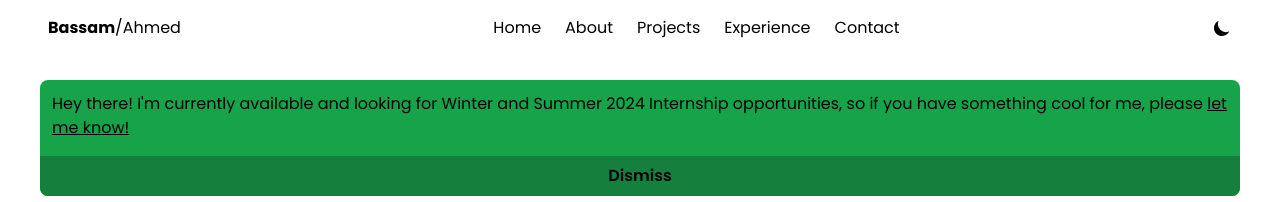
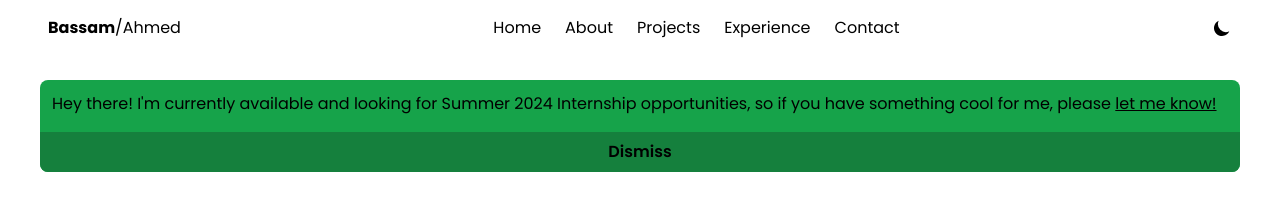
Before and after one commit to BaamAhmed/portfolio-v2-react, a React (Create React App) app: page / in a window 1280 px wide. Shown: the top 202 px of the page. Built offline with nearby package versions, Linux system fonts and the light colour scheme.

Commit message:
updated resume and internship availability for winter 2024

```diff
--- a/src/components/Flash.tsx
+++ b/src/components/Flash.tsx
@@ -12,7 +12,7 @@ function Flash() {
             {showMsg &&
             <div className="flex flex-col justify-between col-span-1 md:col-span-2 bg-green-600 mt-10 rounded-lg">
                 <h1 className='mb-1 p-3'>
-                    Hey there! I'm currently available and looking for Winter and Summer 2024 Internship opportunities, so if you have something cool for me, please <a className='underline hover:text-green-400' href="/contact">let me know!</a>
+                    Hey there! I'm currently available and looking for Summer 2024 Internship opportunities, so if you have something cool for me, please <a className='underline hover:text-green-400' href="/contact">let me know!</a>
                 </h1>
                 <button onClick={handleClose}>
                     <div className="flex rounded-b-lg justify-center align-center bg-green-700 hover:bg-green-900 py-2">
--- a/src/pages/Contact.tsx
+++ b/src/pages/Contact.tsx
@@ -8,7 +8,7 @@ const Contact = () => {
                     <a rel="noreferrer" target="_blank" href="https://github.com/BaamAhmed" className="rounded-lg hover:bg-slate-400 bg-red-400 text-center py-3 px-5">
                         <p className="font-semibold">GitHub</p>
                     </a>
-                    <a rel="noreferrer" target="_blank" href="https://aurparhobucket.s3.ap-south-1.amazonaws.com/Bassam_Ahmed_resume_python.pdf" className="rounded-lg hover:bg-slate-400 bg-yellow-400 text-center py-3 px-5">
+                    <a rel="noreferrer" target="_blank" href="https://aurparhobucket.s3.ap-south-1.amazonaws.com/Bassam_Ahmed_resume_v15.pdf" className="rounded-lg hover:bg-slate-400 bg-yellow-400 text-center py-3 px-5">
                         <p className="font-semibold">Download Resume</p>
                     </a>
                     <a rel="noreferrer" target='_blank' href="https://www.linkedin.com/in/baamahmed/" className="rounded-lg hover:bg-slate-400 bg-blue-400 text-center py-3 px-5">
```
